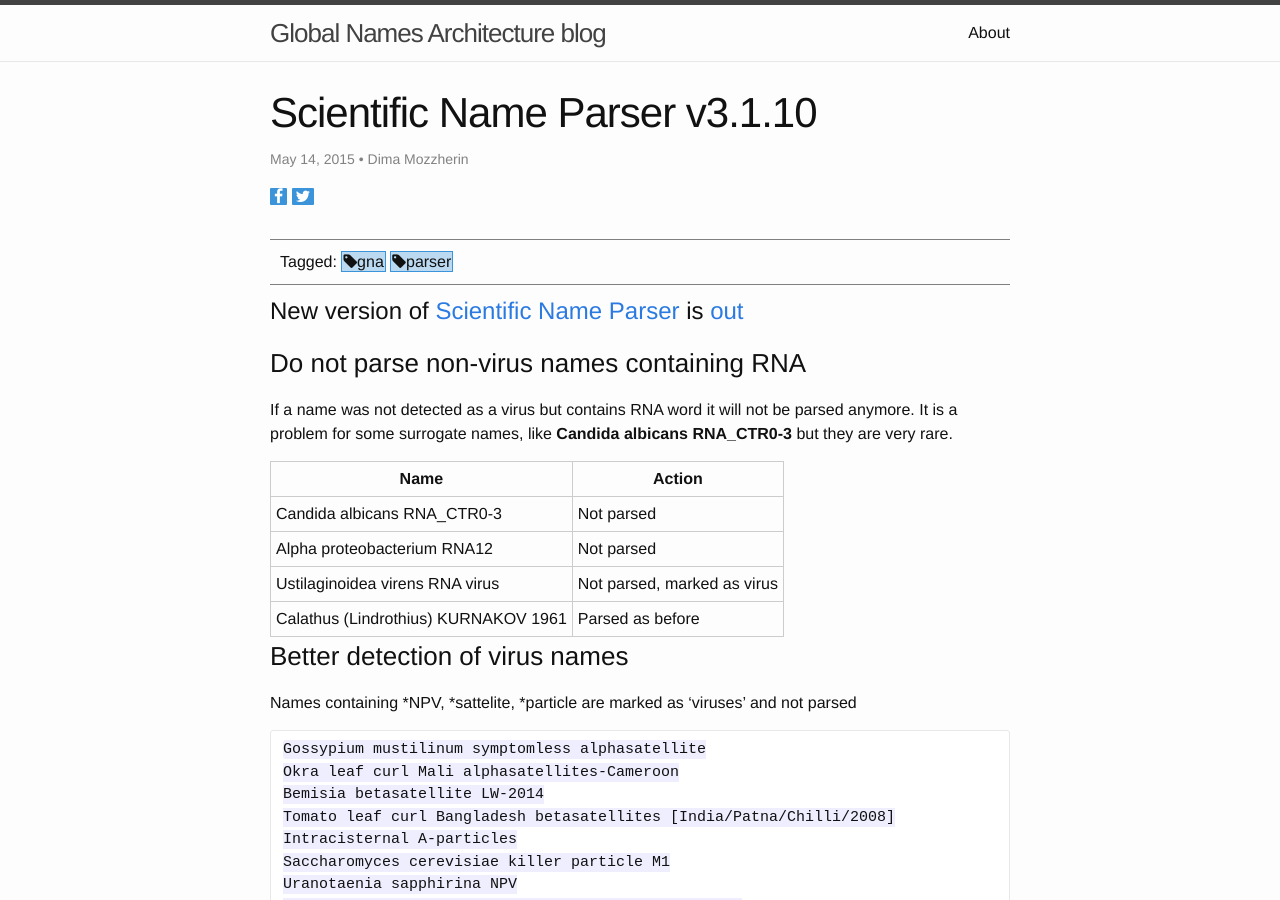
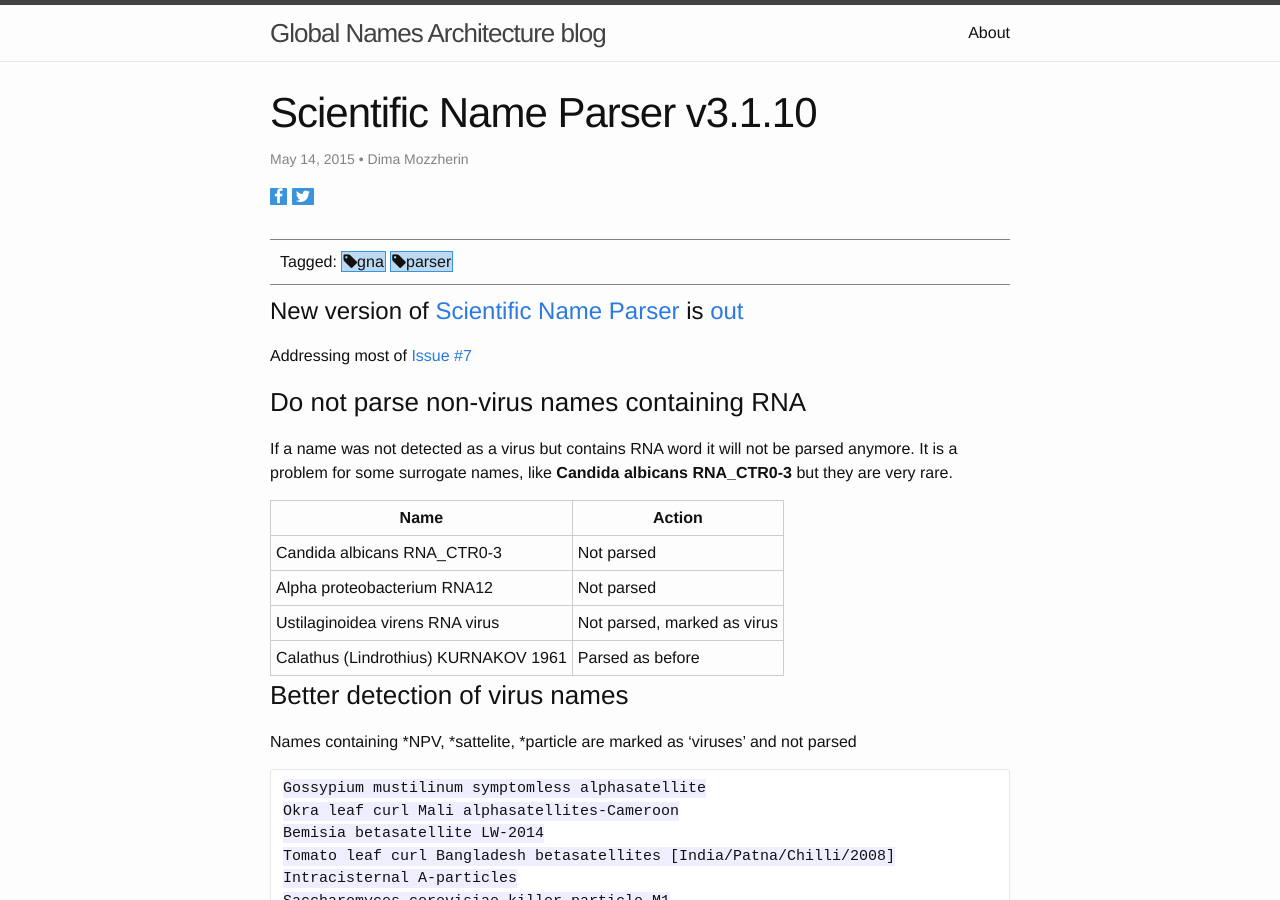
Before and after one commit to GlobalNamesArchitecture/GlobalNamesArchitecture.github.io, a Jekyll site: the page built from _posts/2015-05-14-parser-3-1-10.md, in a window 1280 px wide and 900 px high. Built offline with Jekyll 4.4.1, drawn with Linux system fonts in a browser that asks for light colours; nearby versions of some CDN libraries.

Commit message:
add ticket

```diff
--- a/_posts/2015-05-14-parser-3-1-10.md
+++ b/_posts/2015-05-14-parser-3-1-10.md
@@ -8,6 +8,8 @@ categories: gna parser
 
 New version of [Scientific Name Parser][parser] is [out][gem]
 =============================================================
+
+Addressing most of [Issue #7][issue]
 
 
 ### Do not parse non-virus names containing RNA
@@ -61,3 +63,4 @@ Serjania meridionalis Cambess. var. o'donelli F.A. Barkley
 
 [parser]: https://github.com/GlobalNamesArchitecture/biodiversity
 [gem]: https://rubygems.org/gems/biodiversity
+[issue]: https://github.com/GlobalNamesArchitecture/biodiversity/issues/7
```
